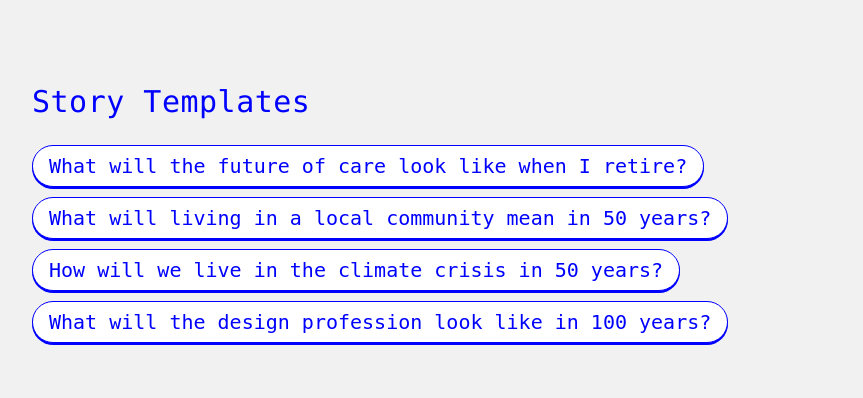
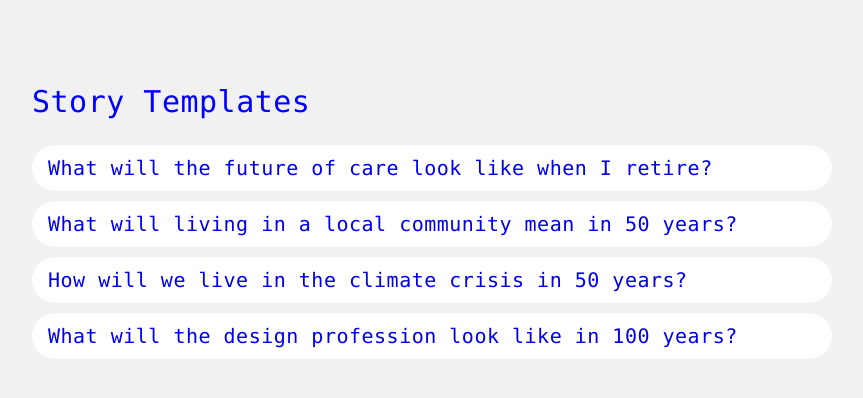
Before and after one commit to fidelthomet/futuring-machines, a Vue app: page / in a window 1280 px wide. Shown: the top 398 px of the page, without its empty margins (208-1071 px from the left). Built offline with nearby package versions, Linux system fonts and the light colour scheme.

Commit message:
added quickstart section to readme

```diff
--- a/src/assets/main.css
+++ b/src/assets/main.css
@@ -10,21 +10,16 @@
 
 :root {
   --color-base: #333333;
-  --color-high: #0000FF;
-  --color-selection: #00FF0040;
-
-  /* Prototype Fund Color Schema */
-  /* --color-base: #572E6B;
-  --color-high: #FF937F;
-  --color-selection: #FF937F30; */
+  --color-high: #0000ff;
+  --color-selection: #00ff0040;
 
   --color-text: var(--color-high);
   --color-accent: var(--color-base);
   --color-cursor: var(--color-high);
-  --background-color: #F1F1F1;
+  --background-color: #f1f1f1;
 
-  --font-mono: 'SF Mono', SFMono-Regular, ui-monospace,
-  'DejaVu Sans Mono', Menlo, Consolas, monospace;
+  --font-mono: 'SF Mono', SFMono-Regular, ui-monospace, 'DejaVu Sans Mono', Menlo, Consolas,
+    monospace;
 }
 
 html {
@@ -37,11 +32,15 @@ html {
   background-color: var(--background-color);
 }
 
-h1, h2, h3, h4, h5 {
-
+h1,
+h2,
+h3,
+h4,
+h5 {
 }
 
-button, input {
+button,
+input {
   border: none;
   cursor: pointer;
   padding: 8px;
@@ -59,7 +58,7 @@ button, input {
   color: white;
   border: 1.5px solid var(--color-high); */
 
-  box-shadow: 0px 2px 0px var(--color-high)
+  box-shadow: 0px 2px 0px var(--color-high);
 }
 
 button:hover {
--- a/src/components/TheTemplates.vue
+++ b/src/components/TheTemplates.vue
@@ -1,5 +1,4 @@
 <script setup>
-import { ref, onMounted, onBeforeUnmount } from 'vue'
 import { useCommandStore } from '@/stores/commands'
 
 import { RouterLink } from 'vue-router'
@@ -10,17 +9,15 @@ const commandStore = useCommandStore()
 <template>
   <div class="templates">
     <h1>Story Templates</h1>
-    <ul>
+    <nav>
       <RouterLink
         v-for="template in commandStore.templatesEnabled"
         :key="template.name"
         :to="{ name: 'editor', params: { template: template.name } }"
       >
-        <li>
-          <button>{{ template.description }}</button>
-        </li>
+        {{ template.description }}
       </RouterLink>
-    </ul>
+    </nav>
   </div>
 </template>
 
@@ -29,40 +26,23 @@ const commandStore = useCommandStore()
   grid-column: center-start / center-end;
   grid-row: center-start / center-end;
 
-  /* font-size: 25px;
-  line-height: 1.5;
-  letter-spacing: 0.5px; */
-  text-rendering: geometricPrecision;
-
-  a {
-    color: var(--color-accent);
-    text-decoration: none;
-  }
-
-
-  caret-color: var(--color-cursor);
-  &:deep(> div:focus) {
-    outline: none;
-  }
-
-  &:deep(*::selection) {
-    background-color: var(--color-selection);
-  }
-
-  &:deep(span.mark-ai) {
-    color: var(--color-accent);
-  }
-
   h1 {
     font-size: 1.5em;
     margin-bottom: 20px;
   }
 
-  button {
-    padding: 8px 16px;
-    border-radius: 30px;
-    font-size: 20px;
-    margin-bottom: 10px;
+  nav {
+    display: flex;
+    flex-direction: column;
+    gap: 10px;
+
+    a {
+      text-decoration: none;
+      background-color: white;
+      padding: 8px 16px;
+      border-radius: 30px;
+      font-size: 20px;
+    }
   }
 }
 </style>
```
Also changed, not shown: src/components/TheEditor.vue (+37 -26 lines), 1 other file (tests, documents, lock files or other folders).
